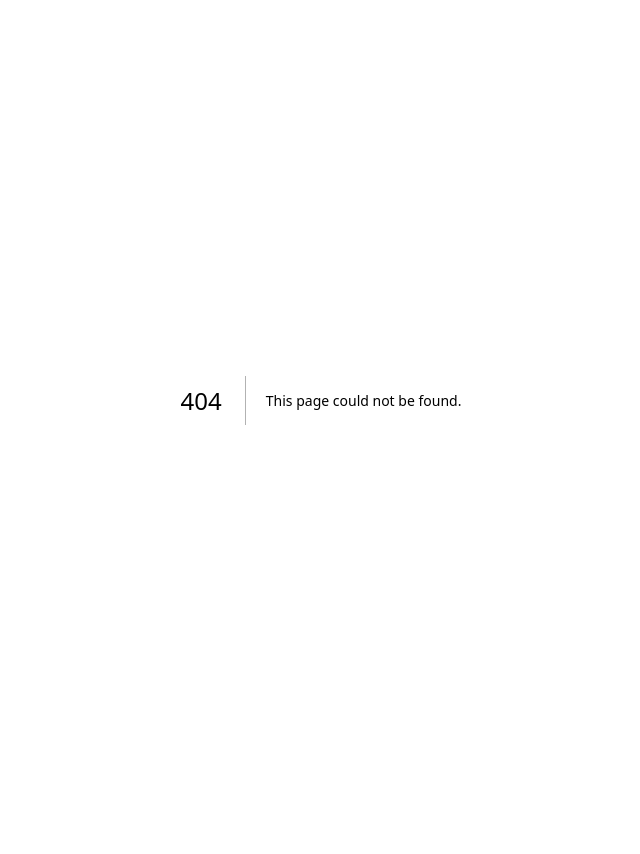
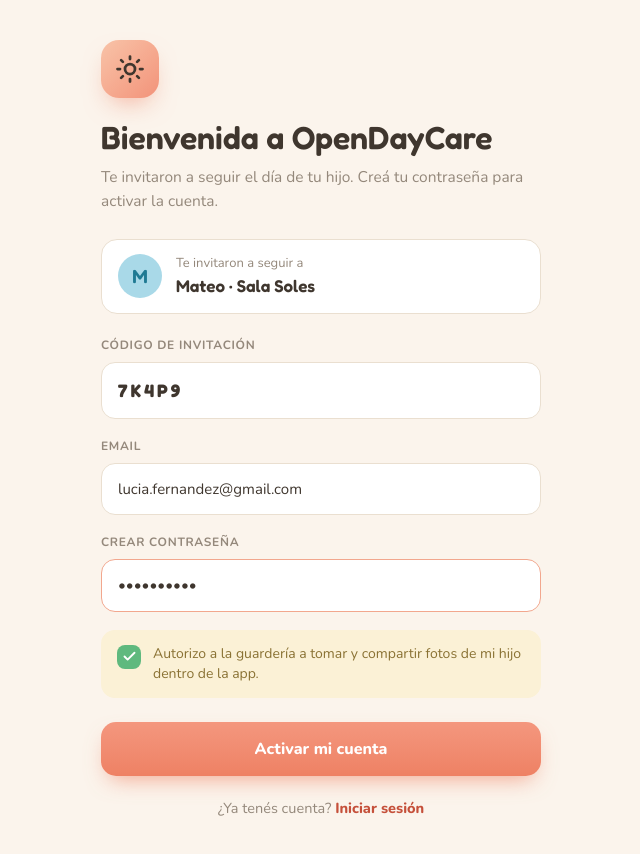
Before and after one commit to arqdevops01/open-daycare, a Next.js app: page /activate-account in a window 1280 px wide. Before the commit this address had no page. Shown: the top 854 px of the page, without its empty margins (319-959 px from the left). Before the commit the page ends 800 px from the top, so only its background shows below. Built offline with nearby package versions, Linux system fonts and the light colour scheme.

Commit message:
PASO 3 FINAL

```diff
--- /dev/null
+++ b/app/activate-account/page.tsx
@@ -0,0 +1,9 @@
+import { ActivateAccountForm } from "@/components/ActivateAccountForm";
+
+export default function ActivateAccountPage() {
+  return (
+    <div className="flex min-h-screen items-center justify-center bg-paper p-10">
+      <ActivateAccountForm />
+    </div>
+  );
+}
--- /dev/null
+++ b/components/ActivateAccountForm.tsx
@@ -0,0 +1,105 @@
+"use client";
+
+import Link from "next/link";
+import { useState } from "react";
+import { Icon } from "./Icon";
+
+export function ActivateAccountForm() {
+  const [accepted, setAccepted] = useState(true);
+
+  return (
+    <div className="w-full max-w-[440px]">
+      <div className="mb-[22px] flex size-[58px] items-center justify-center rounded-[18px] bg-linear-to-br from-brand-gradient-a to-brand-gradient-b shadow-[0_12px_26px_-10px_rgba(238,129,100,.65)]">
+        <Icon name="sun" className="size-[30px]" />
+      </div>
+      <h1 className="mb-[8px] font-display text-[32px] leading-[1.15] font-semibold text-ink">
+        Bienvenida a OpenDayCare
+      </h1>
+      <p className="mb-[26px] text-[15.5px] leading-[1.55] text-soft">
+        Te invitaron a seguir el día de tu hijo. Creá tu contraseña para activar
+        la cuenta.
+      </p>
+
+      <div className="mb-[22px] flex items-center gap-[14px] rounded-[16px] border-[1.5px] border-field-border bg-white px-[16px] py-[14px]">
+        <div className="flex size-[44px] flex-none items-center justify-center rounded-full bg-avatar-bg font-display text-[19px] font-semibold text-avatar-ink">
+          M
+        </div>
+        <div>
+          <div className="text-[13px] text-soft">Te invitaron a seguir a</div>
+          <div className="font-display text-[17px] font-semibold text-ink">
+            Mateo · Sala Soles
+          </div>
+        </div>
+      </div>
+
+      <div className="mb-[8px] text-[12px] font-bold tracking-[0.7px] text-soft">
+        CÓDIGO DE INVITACIÓN
+      </div>
+      <input
+        defaultValue="7K4P9"
+        className="mb-[18px] w-full rounded-[14px] border-[1.5px] border-field-border bg-white px-[16px] py-[14px] font-display text-[18px] font-bold tracking-[3px] text-ink"
+      />
+      <div className="mb-[8px] text-[12px] font-bold tracking-[0.7px] text-soft">
+        EMAIL
+      </div>
+      <input
+        type="email"
+        defaultValue="lucia.fernandez@gmail.com"
+        className="mb-[18px] w-full rounded-[14px] border-[1.5px] border-field-border bg-white px-[16px] py-[14px] text-[15px] text-ink"
+      />
+      <div className="mb-[8px] text-[12px] font-bold tracking-[0.7px] text-soft">
+        CREAR CONTRASEÑA
+      </div>
+      <input
+        type="password"
+        defaultValue="contraseña"
+        className="mb-[18px] w-full rounded-[14px] border-[1.5px] border-field-focus bg-white px-[16px] py-[14px] text-[15px] text-ink"
+      />
+
+      <label className="mb-[24px] flex cursor-pointer items-start gap-[12px] rounded-[14px] bg-invite-bg px-[16px] py-[14px]">
+        <input
+          type="checkbox"
+          checked={accepted}
+          onChange={(e) => setAccepted(e.target.checked)}
+          className="sr-only"
+        />
+        <span
+          className={`mt-[1px] flex size-[24px] flex-none items-center justify-center rounded-[8px] ${
+            accepted ? "bg-success" : "border-[1.5px] border-field-border bg-white"
+          }`}
+        >
+          {accepted && (
+            <svg
+              viewBox="0 0 24 24"
+              fill="none"
+              stroke="#fff"
+              strokeWidth={3}
+              strokeLinecap="round"
+              strokeLinejoin="round"
+              className="size-[15px]"
+            >
+              <polyline points="20 6 9 17 4 12" />
+            </svg>
+          )}
+        </span>
+        <span className="text-[14px] leading-[1.45] text-invite-ink">
+          Autorizo a la guardería a tomar y compartir fotos de mi hijo dentro de
+          la app.
+        </span>
+      </label>
+
+      <Link
+        href="/"
+        className="block w-full rounded-[15px] bg-linear-to-b from-brand-btn-a to-brand-btn-b px-6 py-[15px] text-center text-[16px] font-extrabold text-white shadow-[0_10px_22px_-8px_rgba(238,129,100,.7)]"
+      >
+        Activar mi cuenta
+      </Link>
+      <p className="mt-[22px] text-center text-[14.5px] text-soft">
+        ¿Ya tenés cuenta?{" "}
+        <Link href="/login" className="font-extrabold text-accent-deep">
+          Iniciar sesión
+        </Link>
+      </p>
+    </div>
+  );
+}
```
